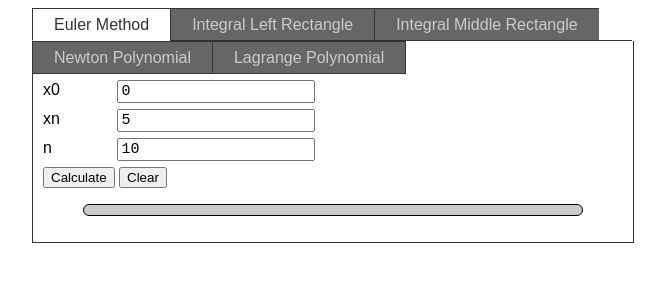
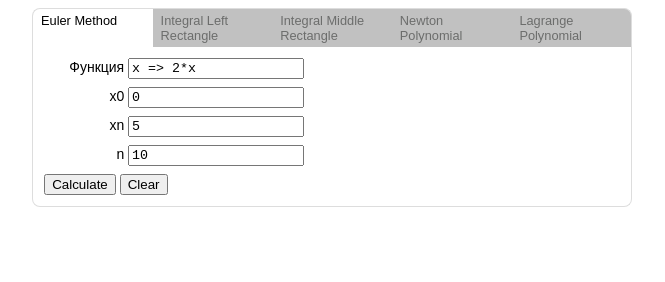
Before and after one commit to gpont/tusur-compmath, a website built with webpack: page src/index.html in a window 1280 px wide. Shown: the whole page, without its empty margins (308-973 px from the left). Built offline with nearby package versions, Linux system fonts and the light colour scheme.

Commit message:
refactor styles

```diff
--- a/src/css/style.css
+++ b/src/css/style.css
@@ -1,15 +1,21 @@
 body {
     font-family: Arial, serif;
-    font-size: 16px;
+    font-size: 14px;
 }
 
 input[type='text'], input[type='number'] {
-    font-size: 15px;
     font-family: monospace;
 }
 
+.label-column {
+    margin: 0.5rem 0;
+
+    font-size: 1.25rem;
+    font-weight: bold;
+}
+
 .input-line {
-    margin-bottom: 5px;
+    margin-bottom: 0.5rem;
 }
 
 .content-wrapper {
@@ -18,77 +24,79 @@ input[type='text'], input[type='number'] {
 }
 
 form label {
-    width: 70px;
-    margin-bottom: 5px;
+    width: 5rem;
     display: inline-block;
+
+    text-align: right;
 }
 
 .tab-content {
-    padding: 10px;
+    padding: 0.7rem;
 }
 
 .output {
-    margin: 0 40px;
+    margin-left: 1rem;
 }
 
 .output pre {
-    border: #000 1px solid;
-    background-color: #ccc;
-    border-radius: 10px;
-    padding: 5px;
+    margin: 0;
 }
 
 /* Tabs */
 ul.tabs {
     margin: 0;
     padding: 0;
-    float: left;
     list-style: none;
-    height: 32px;
-    border-bottom: 1px solid #333;
     width: 100%;
+    display: flex;
+    overflow: auto;
 }
 
 ul.tabs li {
-    float: left;
     margin: 0;
+    flex: 1;
+    display: flex;
+    align-content: stretch;
     cursor: pointer;
-    padding: 0 21px;
-    height: 31px;
-    line-height: 31px;
-    border-top: 1px solid #333;
-    border-left: 1px solid #333;
-    border-bottom: 1px solid #333;
-    background-color: #666;
-    color: #ccc;
-    overflow: hidden;
-    position: relative;
+    padding: 0.25rem 0.5rem;
+
+    border-top: 1px solid #ddd;
+    background-color: #c1c1c1;
+
+    color: #6c6d6c;
+    font-size: 0.8rem;
+}
+
+ul.tabs li:first-child {
+    border-radius: 0.5rem 0 0 0;
+    border-left: 1px solid #ddd;
 }
 
 ul.tabs li:last-child {
-    border-right: 1px solid #333;
+    border-right: 1px solid #ddd;
+    border-radius: 0 0.5rem 0 0;
 }
 
 ul.tabs li:hover {
     background-color: #ccc;
-    color: #333;
+    color: #ddd;
 }
 
 ul.tabs li.active {
     background-color: #fff;
-    color: #333;
-    border-bottom: 1px solid #fff;
-    display: block;
+    color: #000;
 }
 
 .tab-container {
-    border: 1px solid #333;
+    border: 1px solid #dddddd;
     border-top: none;
-    clear: both;
-    float: left;
-    width: 100%;
+    border-radius: 0 0 0.5rem 0.5rem;
+
     background: #fff;
-    overflow: auto;
+}
+
+.tab-content {
+    display: flex;
 }
 
 .tab-content:not(.active) {
```
